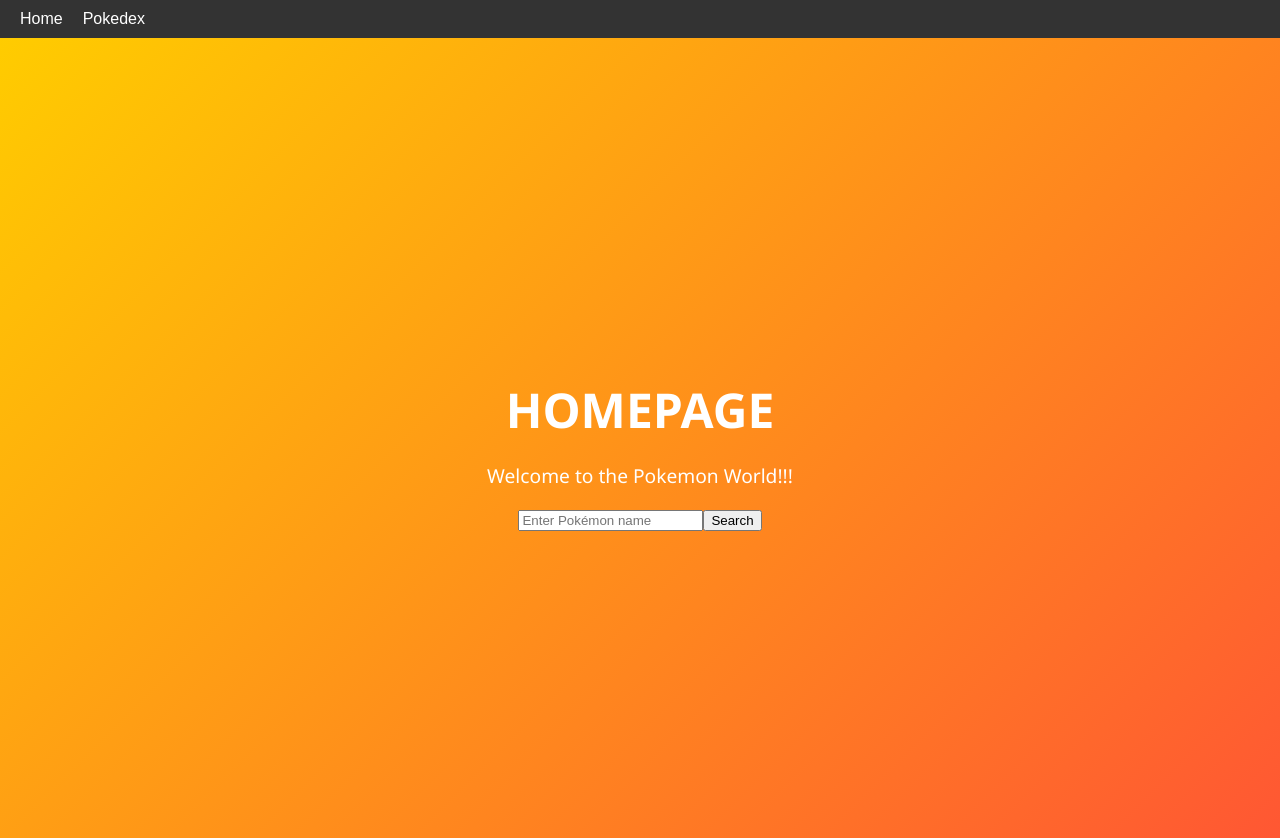
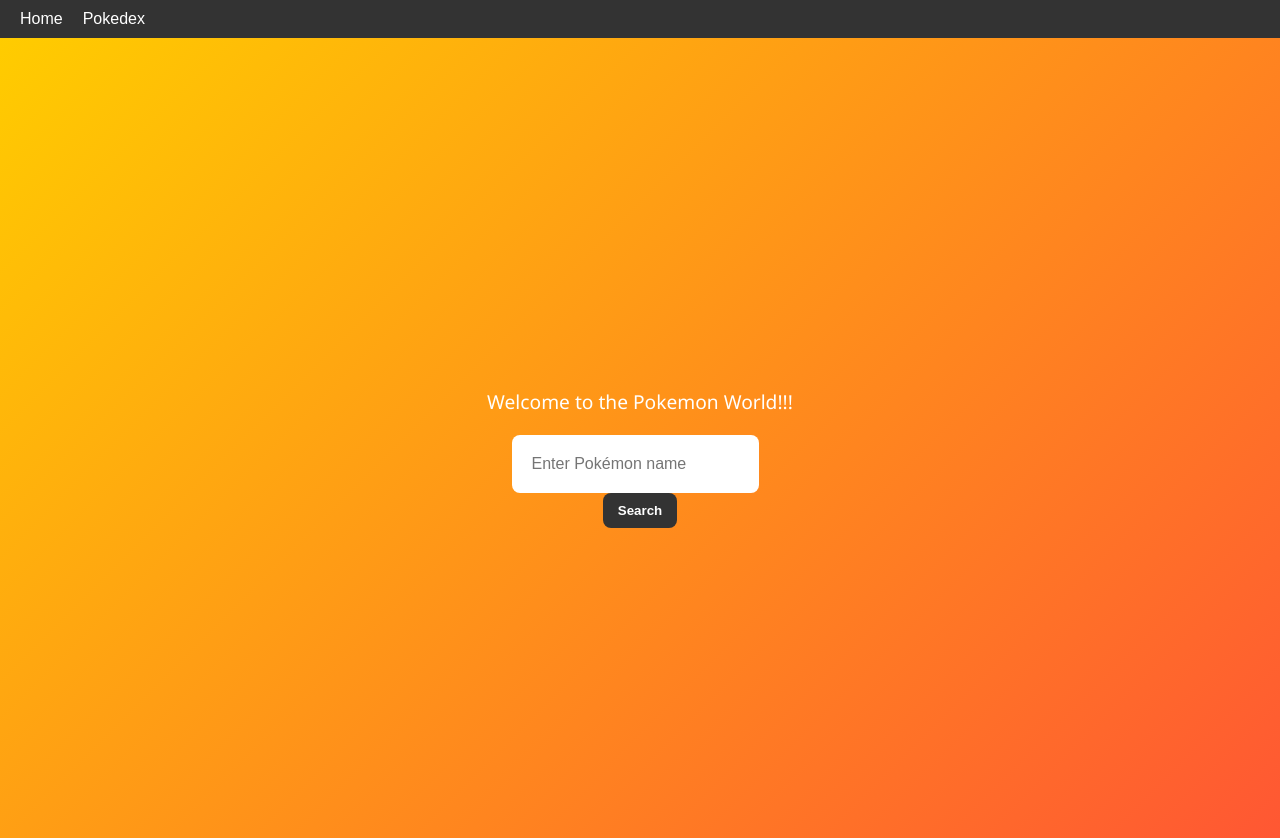
Before and after one commit to laksoo11/Poke-App, a React (Create React App) app: page / in a window 1280 px wide. Built offline with nearby package versions, Linux system fonts and the light colour scheme.

Commit message:
making some changes to home.css

```diff
--- a/src/Home.css
+++ b/src/Home.css
@@ -1,12 +1,32 @@
+/* home.css */
 
 
 
 
-/* home.css */
+
+.home {
+  min-height: 100vh; /* take full screen height */
+  display: flex;
+  flex-direction: column;
+  align-items: center;
+  justify-content: flex-start; /* keeps search bar at top */
+  background: linear-gradient(135deg, #ffcc00, #ff6600); /* orange gradient */
+  padding: 40px 20px;
+  box-sizing: border-box;
+}
+
+
+
+/* search bar alignment */
+.search-bar {
+  margin-bottom: 20px;
+  display: flex;
+  flex-direction: column;
+  align-items: center;
+}
 
 .home-container {
   display: flex;
-  flex-direction: column;
   justify-content: center;
   align-items: center;
   height: 100vh;
@@ -17,6 +37,14 @@
   font-family: 'Segoe UI', Tahoma, Geneva, Verdana, sans-serif;
 }
 
+/* wrapper for text + pokedex card */
+.content-wrapper {
+  display: flex;
+  flex-direction: column;
+  align-items: center;
+  margin-top: 20px;
+}
+
 .home-container h1 {
   font-size: 3rem;
   margin-bottom: 10px;
@@ -25,8 +53,32 @@
 .home-container p {
   font-size: 1.2rem;
   max-width: 500px;
+  margin-bottom: 20px;
 }
 
+/* Input + Button */
+input {
+  padding: 20px;
+  border-radius: 8px;
+  border: none;
+  margin-right: 10px;
+  font-size: 1rem;
+}
+
+button {
+  padding: 10px 15px;
+  border-radius: 8px;
+  border: none;
+  background: #333;
+  color: white;
+  cursor: pointer;
+  font-weight: bold;
+  transition: 0.2s;
+}
+
+button:hover {
+  background: #111;
+}
 
 /* Pokedex card styling */
 .pokedex-card {
@@ -34,11 +86,12 @@
   border: 5px solid #333;
   border-radius: 20px;
   padding: 20px;
-  width: 300px;
+  width: 320px;
   text-align: center;
   color: white;
-  margin-top: 20px;
+  margin-top: 30px;
   box-shadow: 0 5px 15px rgba(0,0,0,0.4);
+  animation: fadeIn 0.5s ease-in-out;
 }
 
 .pokemon-name {
@@ -47,15 +100,17 @@
   margin-bottom: 10px;
 }
 
+/* colored type badges */
 .pokemon-type {
-  background: #ffcc00;
-  padding: 5px 10px;
+  padding: 6px 12px;
   border-radius: 12px;
-  color: #333;
   display: inline-block;
   font-weight: bold;
+  margin: 0 5px;
+  text-transform: capitalize;
 }
 
+/* Pokémon images */
 .pokemon-artwork {
   width: 200px;
   height: 200px;
@@ -67,3 +122,9 @@
   height: 120px;
   margin-top: 10px;
 }
+
+/* Small fade animation */
+@keyframes fadeIn {
+  from { opacity: 0; transform: scale(0.9); }
+  to { opacity: 1; transform: scale(1); }
+}
--- a/src/Home.jsx
+++ b/src/Home.jsx
@@ -5,7 +5,7 @@
 
 
 const typeColors = {
-  //normal: "#A8A77A",
+  normal: "#A8A77A",
   fire: "#EE8130",
   water: "#6390F0",
   electric: "#F7D02C",
@@ -75,8 +75,8 @@
 
    return (
     <div className="home-container">
-      <div>
-        <h1>HOMEPAGE</h1>
+      <div className="content-wrapper">
+
         <p>Welcome to the Pokemon World!!!</p>
 
         <input
@@ -93,9 +93,24 @@
 
            <div className="pokedex-card">
           <h2 className="pokemon-name">{data.name}</h2>
-          <p className="pokemon-type">
-            Type: {data.types.map((t) => t.type.name).join(", ")}
-          </p>
+
+
+        {/* Show types with colored labels */}
+            <div>
+              {data.types.map((t) => (
+                <span
+                  key={t.type.name}
+                  className="pokemon-type"
+                  style={{
+                    background: typeColors[t.type.name],
+                    color: "#fff",
+                    margin: "0 5px",
+                  }}
+                >
+                  {t.type.name}
+                </span>
+              ))}
+            </div>
 
 
 
```
